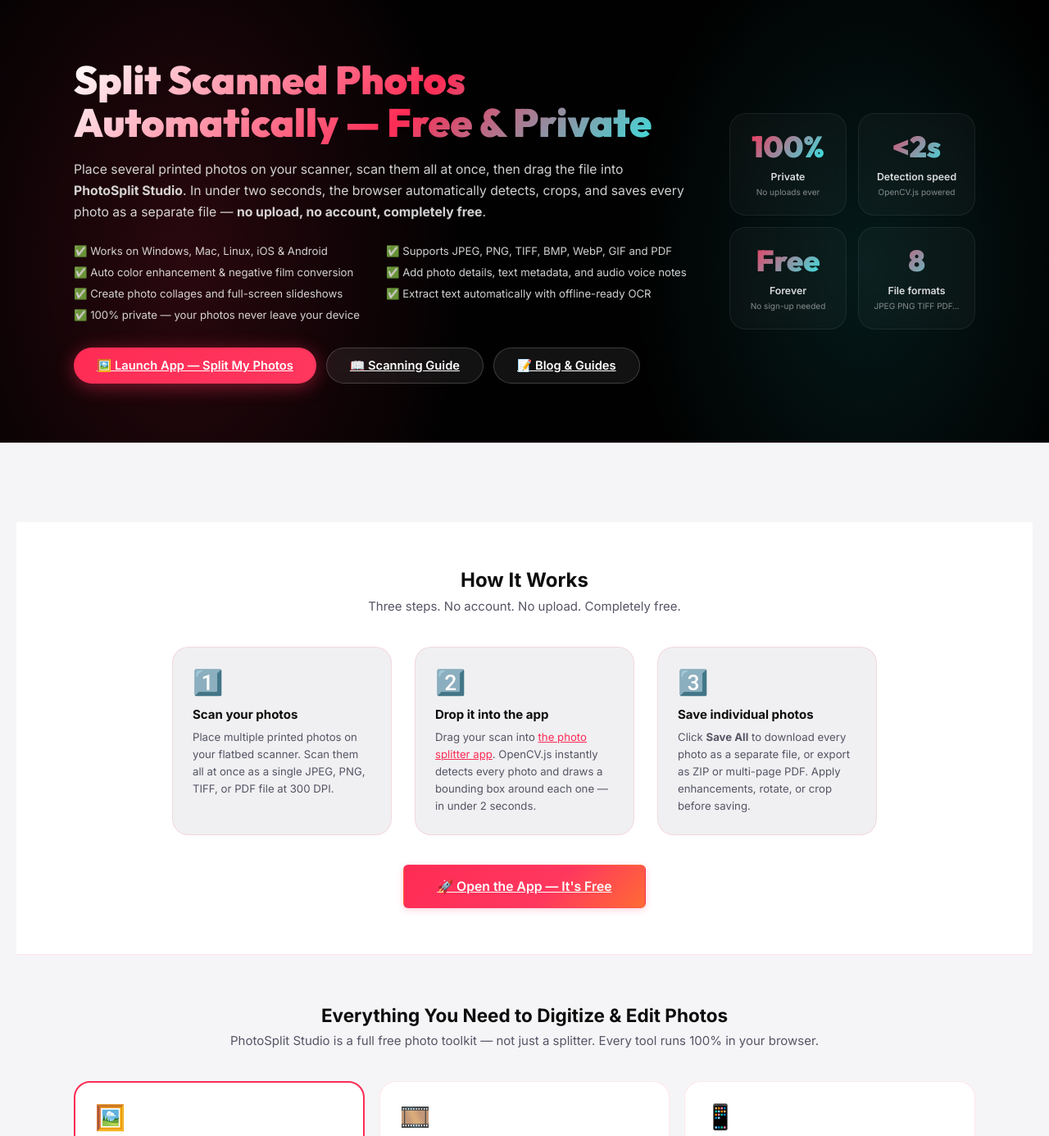
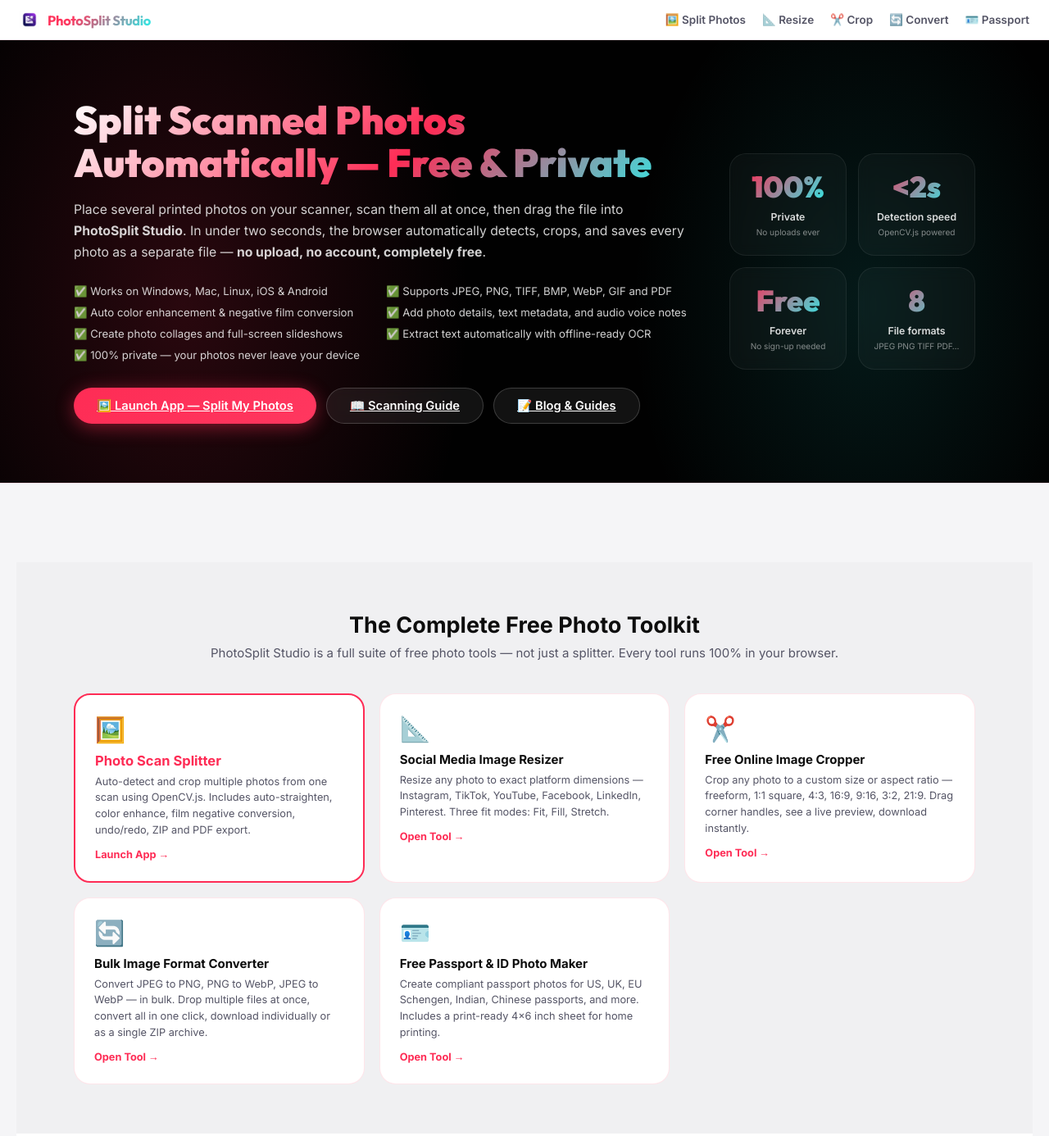
Before and after one commit to danieljohnfas/photosplit, a plain HTML site: page index.html in a window 1280 px wide. Shown: the top 1386 px of the page at 82% size. Drawn offline with Linux system fonts and the light colour scheme.

Commit message:
fix: await SocialManager canvas builder on export actions; feat: elevate Feature Hub and top nav to landing hero

```diff
--- a/app.js
+++ b/app.js
@@ -2315,7 +2315,7 @@
 
   /* ── Copy composited image to system clipboard ───────────────── */
   async copyPreviewToClipboard() {
-    const composed = this._buildCanvas();
+    const composed = await this._buildCanvas();
     if (!composed) return;
     try {
       const blob = await ExportManager.canvasToBlob(composed, 'png', 1);
@@ -2330,7 +2330,7 @@
 
   /* ── Download for currently selected platform ───────────────── */
   async downloadForPlatform() {
-    const composed = this._buildCanvas();
+    const composed = await this._buildCanvas();
     if (!composed) return;
     const { format, quality, baseName } = ExportManager.getSettings();
     const box = state.boxes.find(b => b.id === this._activeBoxId);
@@ -2345,7 +2345,7 @@
 
   /* ── Native Web Share API (mobile) ────────────────────────── */
   async nativeShare() {
-    const composed = this._buildCanvas();
+    const composed = await this._buildCanvas();
     if (!composed) return;
     const blob = await ExportManager.canvasToBlob(composed, 'png', 1);
     const file = new File([blob], 'photo.png', { type: 'image/png' });
--- a/index.html
+++ b/index.html
@@ -196,6 +196,23 @@
 <body>
 
   <!-- ═══════════════════════════════════════════════════════════════════════════
+     SITE HEADER NAVIGATION
+  ════════════════════════════════════════════════════════════════════════════ -->
+  <nav class="site-nav" style="background: var(--bg-surface); border-bottom: 1px solid var(--border); padding: 12px 24px; display: flex; align-items: center; justify-content: space-between; position: sticky; top: 0; z-index: 100;">
+    <a class="logo" href="/" style="display:flex;align-items:center;gap:10px;text-decoration:none;color:var(--text-primary);font-weight:700;font-size:1.1rem;">
+      <img src="/logo.png" alt="PhotoSplit Studio" style="width:24px;height:24px;border-radius:4px;"/>
+      PhotoSplit Studio
+    </a>
+    <div class="nav-links" style="display:flex;gap:20px;align-items:center;font-size:0.9rem;font-weight:600;">
+      <a href="/app.html" style="text-decoration:none;color:var(--text-secondary);">🖼️ Split Photos</a>
+      <a href="/resize.html" style="text-decoration:none;color:var(--text-secondary);">📐 Resize</a>
+      <a href="/crop.html" style="text-decoration:none;color:var(--text-secondary);">✂️ Crop</a>
+      <a href="/convert.html" style="text-decoration:none;color:var(--text-secondary);">🔄 Convert</a>
+      <a href="/passport.html" style="text-decoration:none;color:var(--text-secondary);">🪪 Passport</a>
+    </div>
+  </nav>
+
+  <!-- ═══════════════════════════════════════════════════════════════════════════
      LANDING HERO — visible immediately to search crawlers (above app-shell)
 ════════════════════════════════════════════════════════════════════════════ -->
   <section id="landing-hero" aria-label="PhotoSplit Studio introduction">
@@ -255,6 +272,58 @@
          data-full-width-responsive="true"></ins>
     <script>(adsbygoogle = window.adsbygoogle || []).push({});</script>
   </div>
+
+  <!-- ═══ FEATURE HUB ════════════════════════════════════════════════════════════ -->
+  <section style="padding:60px 24px; background: var(--bg-base);">
+    <div style="max-width:1100px;margin:0 auto;">
+      <h2 style="text-align:center;font-size:1.8rem;margin-bottom:8px;">The Complete Free Photo Toolkit</h2>
+      <p style="text-align:center;color:var(--text-secondary);margin-bottom:40px;">PhotoSplit Studio is a full suite of free photo tools — not just a splitter. Every tool runs 100% in your browser.</p>
+
+      <div style="display:grid;grid-template-columns:repeat(auto-fill,minmax(280px,1fr));gap:18px;">
+
+        <!-- Main App -->
+        <a href="/app.html" style="display:block;text-decoration:none;background:var(--bg-surface);border:2px solid var(--accent);border-radius:var(--radius-lg);padding:24px;transition:box-shadow 0.15s;" onmouseover="this.style.boxShadow='0 0 0 4px var(--accent-glow)'" onmouseout="this.style.boxShadow='none'">
+          <div style="font-size:2rem;margin-bottom:10px;">🖼️</div>
+          <h3 style="margin:0 0 6px;color:var(--accent);font-size:1.1rem;">Photo Scan Splitter</h3>
+          <p style="margin:0;font-size:0.85rem;color:var(--text-secondary);line-height:1.55;">Auto-detect and crop multiple photos from one scan using OpenCV.js. Includes auto-straighten, color enhance, film negative conversion, undo/redo, ZIP and PDF export.</p>
+          <span style="display:inline-block;margin-top:12px;font-size:0.85rem;font-weight:700;color:var(--accent);">Launch App →</span>
+        </a>
+
+        <!-- Image Resizer -->
+        <a href="/resize.html" style="display:block;text-decoration:none;background:var(--bg-surface);border:1px solid var(--border);border-radius:var(--radius-lg);padding:24px;transition:border-color 0.15s;" onmouseover="this.style.borderColor='var(--accent)'" onmouseout="this.style.borderColor='var(--border)'">
+          <div style="font-size:2rem;margin-bottom:10px;">📐</div>
+          <h3 style="margin:0 0 6px;color:var(--text-primary);font-size:1rem;">Social Media Image Resizer</h3>
+          <p style="margin:0;font-size:0.85rem;color:var(--text-secondary);line-height:1.55;">Resize any photo to exact platform dimensions — Instagram, TikTok, YouTube, Facebook, LinkedIn, Pinterest. Three fit modes: Fit, Fill, Stretch.</p>
+          <span style="display:inline-block;margin-top:12px;font-size:0.85rem;font-weight:700;color:var(--accent);">Open Tool →</span>
+        </a>
+
+        <!-- Image Cropper -->
+        <a href="/crop.html" style="display:block;text-decoration:none;background:var(--bg-surface);border:1px solid var(--border);border-radius:var(--radius-lg);padding:24px;transition:border-color 0.15s;" onmouseover="this.style.borderColor='var(--accent)'" onmouseout="this.style.borderColor='var(--border)'">
+          <div style="font-size:2rem;margin-bottom:10px;">✂️</div>
+          <h3 style="margin:0 0 6px;color:var(--text-primary);font-size:1rem;">Free Online Image Cropper</h3>
+          <p style="margin:0;font-size:0.85rem;color:var(--text-secondary);line-height:1.55;">Crop any photo to a custom size or aspect ratio — freeform, 1:1 square, 4:3, 16:9, 9:16, 3:2, 21:9. Drag corner handles, see a live preview, download instantly.</p>
+          <span style="display:inline-block;margin-top:12px;font-size:0.85rem;font-weight:700;color:var(--accent);">Open Tool →</span>
+        </a>
+
+        <!-- Format Converter -->
+        <a href="/convert.html" style="display:block;text-decoration:none;background:var(--bg-surface);border:1px solid var(--border);border-radius:var(--radius-lg);padding:24px;transition:border-color 0.15s;" onmouseover="this.style.borderColor='var(--accent)'" onmouseout="this.style.borderColor='var(--border)'">
+          <div style="font-size:2rem;margin-bottom:10px;">🔄</div>
+          <h3 style="margin:0 0 6px;color:var(--text-primary);font-size:1rem;">Bulk Image Format Converter</h3>
+          <p style="margin:0;font-size:0.85rem;color:var(--text-secondary);line-height:1.55;">Convert JPEG to PNG, PNG to WebP, JPEG to WebP — in bulk. Drop multiple files at once, convert all in one click, download individually or as a single ZIP archive.</p>
+          <span style="display:inline-block;margin-top:12px;font-size:0.85rem;font-weight:700;color:var(--accent);">Open Tool →</span>
+        </a>
+
+        <!-- Passport Photo -->
+        <a href="/passport.html" style="display:block;text-decoration:none;background:var(--bg-surface);border:1px solid var(--border);border-radius:var(--radius-lg);padding:24px;transition:border-color 0.15s;" onmouseover="this.style.borderColor='var(--accent)'" onmouseout="this.style.borderColor='var(--border)'">
+          <div style="font-size:2rem;margin-bottom:10px;">🪪</div>
+          <h3 style="margin:0 0 6px;color:var(--text-primary);font-size:1rem;">Free Passport &amp; ID Photo Maker</h3>
+          <p style="margin:0;font-size:0.85rem;color:var(--text-secondary);line-height:1.55;">Create compliant passport photos for US, UK, EU Schengen, Indian, Chinese passports, and more. Includes a print-ready 4×6 inch sheet for home printing.</p>
+          <span style="display:inline-block;margin-top:12px;font-size:0.85rem;font-weight:700;color:var(--accent);">Open Tool →</span>
+        </a>
+
+      </div>
+    </div>
+  </section>
 
   <!-- ═══ HOW IT WORKS ════════════════════════════════════════════════════════ -->
   <section style="background:var(--bg-surface);border-bottom:1px solid var(--border);padding:56px 24px;">
@@ -563,38 +632,9 @@
           use, and how to properly space your prints on the scanner glass to guarantee 100% detection accuracy.</p>
         <a href="/tips.html" class="btn btn-secondary">Read the Scanning Guide &rarr;</a>
       </div>
+    </div>
 
-      <h2>More Free Photo Editing Tools</h2>
-      <p>PhotoSplit Studio is a full suite of free, private, browser-based photo tools — not just a photo splitter. Every tool below runs entirely in your browser. No upload. No account. No limits.</p>
-
-      <div style="display:grid;grid-template-columns:repeat(auto-fit,minmax(260px,1fr));gap:18px;margin:24px 0 32px;">
-
-        <a href="/resize.html" style="display:block;text-decoration:none;background:var(--bg-surface);border:1px solid var(--border);border-radius:var(--radius-md);padding:20px;transition:border-color 0.15s;" onmouseover="this.style.borderColor='var(--accent)'" onmouseout="this.style.borderColor='var(--border)'">
-          <div style="font-size:1.8rem;margin-bottom:8px;">🖼️</div>
-          <h3 style="margin:0 0 6px;font-size:1rem;color:var(--text-primary);">Social Media Image Resizer</h3>
-          <p style="margin:0;font-size:0.83rem;color:var(--text-secondary);">Resize any photo to exact Instagram (1080×1080), TikTok (1080×1920), YouTube (1280×720), Twitter/X, Facebook, LinkedIn and Pinterest dimensions in seconds. Three fit modes: letterbox, fill, or stretch. Free &amp; private.</p>
-        </a>
-
-        <a href="/crop.html" style="display:block;text-decoration:none;background:var(--bg-surface);border:1px solid var(--border);border-radius:var(--radius-md);padding:20px;transition:border-color 0.15s;" onmouseover="this.style.borderColor='var(--accent)'" onmouseout="this.style.borderColor='var(--border)'">
-          <div style="font-size:1.8rem;margin-bottom:8px;">✂️</div>
-          <h3 style="margin:0 0 6px;font-size:1rem;color:var(--text-primary);">Free Online Image Cropper</h3>
-          <p style="margin:0;font-size:0.83rem;color:var(--text-secondary);">Crop any photo to a custom size or common aspect ratio — freeform, 1:1 square, 4:3, 16:9, 9:16, 3:2, and more. Drag corner handles, see a live preview, and download instantly as JPEG, PNG or WebP.</p>
-        </a>
-
-        <a href="/convert.html" style="display:block;text-decoration:none;background:var(--bg-surface);border:1px solid var(--border);border-radius:var(--radius-md);padding:20px;transition:border-color 0.15s;" onmouseover="this.style.borderColor='var(--accent)'" onmouseout="this.style.borderColor='var(--border)'">
-          <div style="font-size:1.8rem;margin-bottom:8px;">🔄</div>
-          <h3 style="margin:0 0 6px;font-size:1rem;color:var(--text-primary);">Bulk Image Format Converter</h3>
-          <p style="margin:0;font-size:0.83rem;color:var(--text-secondary);">Convert JPEG to PNG, PNG to WebP, JPEG to WebP — in bulk. Drop multiple files at once, convert all in one click, download individually or as a single ZIP archive. The fastest free JPEG-to-WebP converter online.</p>
-        </a>
-
-        <a href="/passport.html" style="display:block;text-decoration:none;background:var(--bg-surface);border:1px solid var(--border);border-radius:var(--radius-md);padding:20px;transition:border-color 0.15s;" onmouseover="this.style.borderColor='var(--accent)'" onmouseout="this.style.borderColor='var(--border)'">
-          <div style="font-size:1.8rem;margin-bottom:8px;">🪪</div>
-          <h3 style="margin:0 0 6px;font-size:1rem;color:var(--text-primary);">Free Passport &amp; ID Photo Maker</h3>
-          <p style="margin:0;font-size:0.83rem;color:var(--text-secondary);">Create compliant passport photos for US (2×2 in), UK (35×45 mm), EU/Schengen visa, Indian passport, Chinese passport, and 10 more formats — free. Includes a print-ready 4×6 inch sheet for home printing.</p>
-        </a>
-
-      </div>
-
+    <div style="max-width:860px;margin:0 auto;">
       <h2>Frequently Asked Questions</h2>
 
       <h3>Is PhotoSplit Studio really free?</h3>
```
